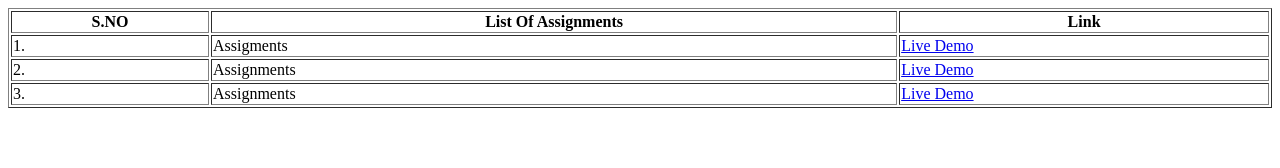
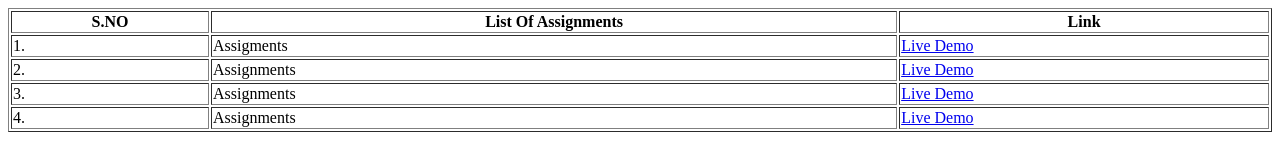
Before and after one commit to imriya07/CSS-Assignment-s-, a plain HTML site: page index.html in a window 1280 px wide. Drawn offline with Linux system fonts and the light colour scheme.

Commit message:
index update

```diff
--- a/index.html
+++ b/index.html
@@ -28,5 +28,10 @@
             <td>Assignments</td>
             <td><a href="Assignment3/index.html">Live Demo</a></td>
         </tr>
+        <tr>
+            <td>4.</td>
+            <td>Assignments</td>
+            <td><a href="Assignment%204/index.html">Live Demo</a></td>
+        </tr>
 </body>
 </html>
```
